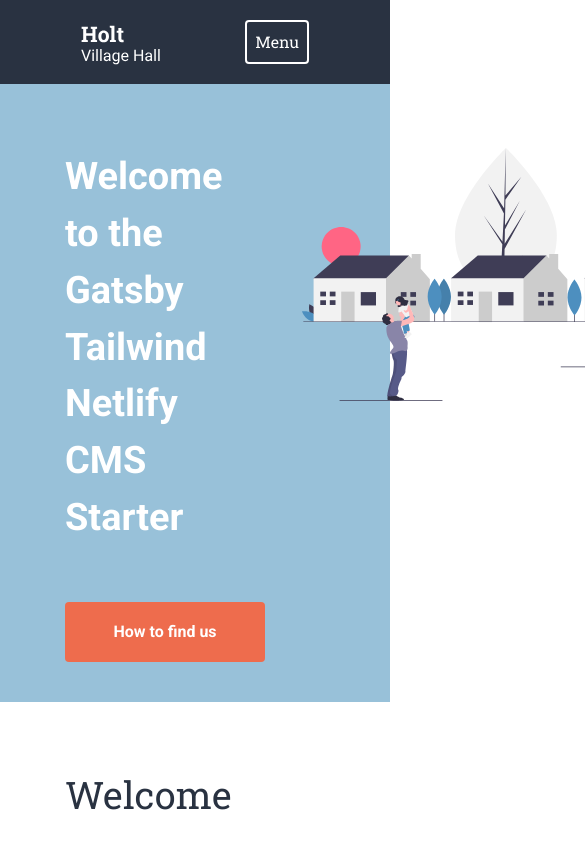
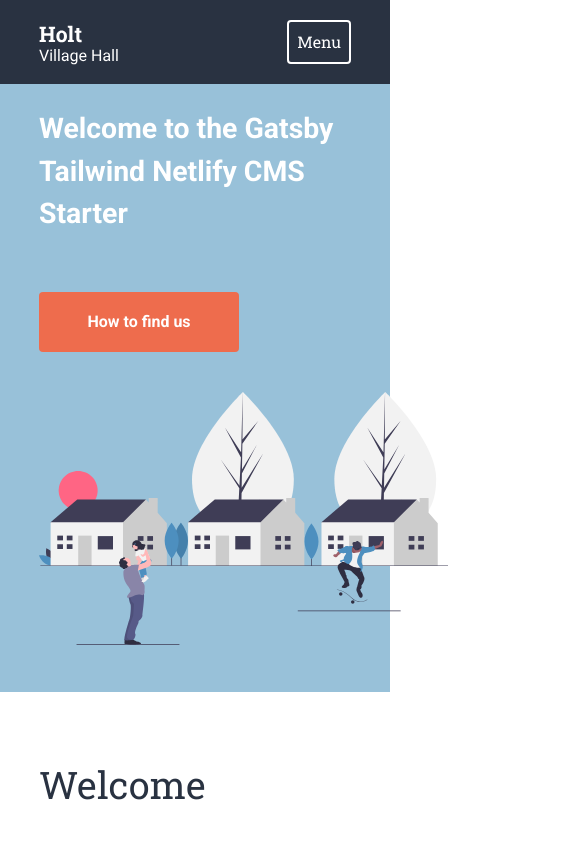
Before and after one commit to dougajmcdonald/gatsby-tailwind-netlify-cms-starter, a Gatsby site: page / in a window 390 px wide. Shown: the top 842 px of the page, 585 px wide, since content can reach past the window. Built offline with nearby package versions, Linux system fonts and the light colour scheme; Gatsby itself is replaced by a stand-in of ours.

Commit message:
mobilify the widths

```diff
--- a/src/components/body.js
+++ b/src/components/body.js
@@ -1,7 +1,9 @@
 import PropTypes from "prop-types"
 import React from "react"
 
-const Body = ({ children }) => <main className="w-2/3 mx-auto">{children}</main>
+const Body = ({ children }) => (
+  <main className="w-4/5 md:w-2/3 mx-auto">{children}</main>
+)
 
 Body.propTypes = {
   children: PropTypes.node.isRequired
--- a/src/components/footer.js
+++ b/src/components/footer.js
@@ -6,7 +6,7 @@ const Header = ({ siteTitle }) => (
     className="bg-secondary font-body flex mt-24"
     style={{ minHeight: `220px` }}
   >
-    <div className="w-2/3 mx-auto text-white flex flex-column flex-wrap py-16">
+    <div className="w-4/5 md:w-2/3 mx-auto text-white flex flex-column flex-wrap py-16">
       <span className="w-full text-center">{siteTitle}</span>
       <span className="w-full text-center">
         by <a href="https://twitter.com/dougajmcdonald">@dougajmcdonald</a>
--- a/src/components/header.js
+++ b/src/components/header.js
@@ -29,7 +29,7 @@ const Header = () => {
       className="bg-secondary font-display flex"
       style={{ minHeight: `70px` }}
     >
-      <div className="w-2/3 mx-auto p-4 flex flex-wrap items-center justify-between">
+      <div className="w-4/5 md:w-2/3 mx-auto py-4 flex flex-wrap items-center justify-between">
         <Link to="/">
           <Logo />
         </Link>
--- a/src/components/hero.js
+++ b/src/components/hero.js
@@ -4,14 +4,17 @@ import Button from "../components/button"
 
 const Hero = ({ text, image, cta }) => (
   <section className="bg-primary" style={{ minHeight: `400px` }}>
-    <div className="w-2/3 mx-auto flex justify-between pt-16">
+    <div className="w-4/5 md:w-2/3 mx-auto flex flex-wrap justify-between pt-6 md:pt-16">
       <div>
-        <h2 className="w-1/2 text-white font-bold text-2xl mr-20 font-body mt-0">
+        <h2 className="w-full md:w-1/2 text-white font-bold text-xl md:text-2xl mr-20 font-body mt-0">
           {text}
         </h2>
         {cta && <Button to={cta.to}>{cta.text}</Button>}
       </div>
-      <div className="w-1/2" style={{ height: `300px`, width: `300px` }}>
+      <div
+        className="w-full md:w-1/2 items-center"
+        style={{ height: `300px`, width: `300px` }}
+      >
         {image}
       </div>
     </div>
```
